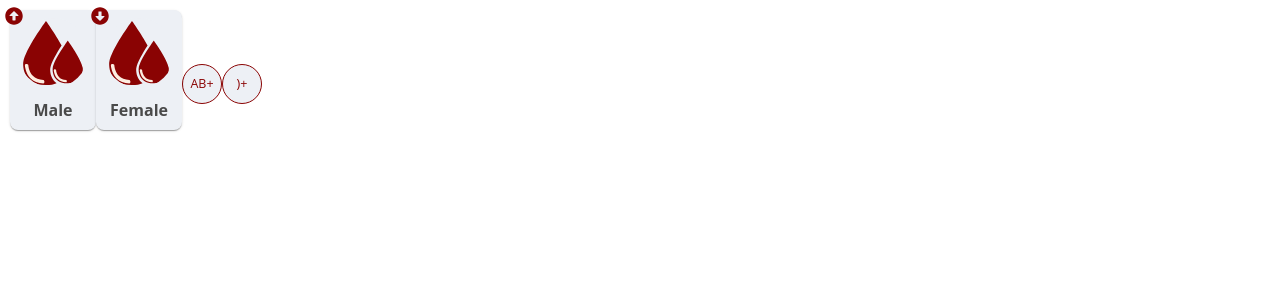
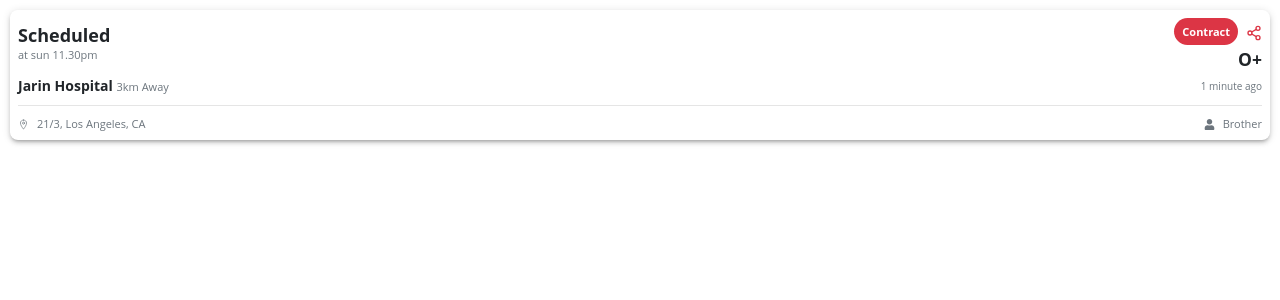
Before and after one commit to tuhinsaud4614/blood-donation, a React (Create React App) app: page / in a window 1280 px wide. Shown: the top 300 px of the page. Built offline with nearby package versions, Linux system fonts and the light colour scheme.

Commit message:
Create Request card Component

```diff
--- a/src/App.js
+++ b/src/App.js
@@ -1,9 +1,11 @@
 import { useState } from "react";
-import GenderRadio from "./shared/components/radio-button/GenderRadio";
+// import GenderRadio from "./shared/components/radio-button/GenderRadio";
 import img from "./assets/img/blood-logo.svg";
-import CircleRadio from "./shared/components/radio-button/CircleRadio";
+import RequestCard from "./pages/Requests/components/request-card/RequestCard";
+// import CircleRadio from "./shared/components/radio-button/CircleRadio";
 // import ImagePicker from "./shared/components/image-picker/ImagePicker";
-import { FaArrowAltCircleUp, FaArrowAltCircleDown } from "react-icons/fa";
+// import { FaArrowAltCircleUp, FaArrowAltCircleDown } from "react-icons/fa";
+import Avatar from "./shared/components/avatar/Avatar";
 
 // import Button from "./shared/components/button/Button";
 // import DateSlider from "./shared/components/date-slider/DateSlider";
@@ -43,7 +45,7 @@ function App() {
         Date
       </DateSlider> */}
       {/* <ImagePicker changed={(value) => setstate(value)} name="image" value={state} /> */}
-      <GenderRadio
+      {/* <GenderRadio
         name="gender"
         img={img}
         changed={(e) => {
@@ -80,6 +82,8 @@ function App() {
       >
         )+
       </CircleRadio>
+      <Avatar>O+</Avatar> */}
+      <RequestCard />
     </div>
   );
 }
--- /dev/null
+++ b/src/pages/Requests/components/request-card/RequestCard.js
@@ -0,0 +1,59 @@
+import PropTypes from "prop-types";
+import { FiShare2 } from "react-icons/fi";
+import { FaUser } from "react-icons/fa";
+import { IoLocationOutline } from "react-icons/io5";
+
+import classes from "./RequestCard.module.css";
+
+const RequestCard = (data) => {
+  return (
+    <div className={`${classes.RequestCard} bx-sh3`}>
+      {/* Request card top  start */}
+      <div className={`${classes.RequestCardTop}`}>
+        <div className={`${classes.RequestCardTopLeft}`}>
+          <h3>Scheduled</h3>
+          <span className={`text-muted`}>at sun 11.30pm</span>
+        </div>
+        <div className={`${classes.RequestCardTopRight}`}>
+          <div>
+            <span className={`badge badge-danger `}>Contract</span>
+            <FiShare2 className={`text-danger`} />
+          </div>
+          <h3>O+</h3>
+        </div>
+      </div>
+      {/* Request card top  end */}
+      {/* Request card mid  start */}
+      <div className={`${classes.RequestCardMid}`}>
+        <h4>
+          Jarin Hospital <span className={`text-muted`}>3km Away</span>
+        </h4>
+        <span className={`text-muted`}>1 minute ago</span>
+      </div>
+      {/* Request card mid  end */}
+      <hr />
+      {/* Request card bottom start */}
+      <div className={`${classes.RequestCardBottom}`}>
+        <span className={`text-muted`}>
+          <IoLocationOutline />
+          21/3, Los Angeles, CA
+        </span>
+        <span className={`text-muted`}>
+          <FaUser />
+          Brother
+        </span>
+      </div>
+      {/* Request card bottom end */}
+    </div>
+  );
+};
+
+RequestCard.propTypes = {
+  data: PropTypes.exact({
+    title: PropTypes.string,
+    hospital: PropTypes.string,
+    distance: PropTypes.string,
+  }),
+};
+
+export default RequestCard;
--- /dev/null
+++ b/src/pages/Requests/components/request-card/RequestCard.module.css
@@ -0,0 +1,88 @@
+.RequestCard {
+  padding: var(--pd);
+  border-radius: var(--border-radius);
+}
+.RequestCardTop {
+  display: flex;
+  align-items: center;
+}
+
+.RequestCardTopLeft {
+  flex-basis: 100%;
+  display: flex;
+  flex-direction: column;
+  align-items: flex-start;
+}
+
+.RequestCardTopLeft > h3 {
+  margin: 0;
+  font-weight: bolder;
+  font-size: 1.8rem;
+}
+
+.RequestCardTopLeft > span {
+  font-size: 1.1rem;
+}
+
+.RequestCardTopRight {
+  display: flex;
+  flex-direction: column;
+  align-items: flex-end;
+}
+
+.RequestCardTopRight > div {
+  width: max-content;
+}
+
+.RequestCardTopRight > div > span {
+  padding: var(--pd);
+  margin-right: var(--pd);
+  border-radius: calc(var(--border-radius) * 2);
+  font-size: 1.1rem;
+}
+
+.RequestCardTopRight > div > svg {
+  font-size: 1.6rem;
+  cursor: pointer;
+}
+
+.RequestCardTopRight > h3 {
+  margin: 0;
+  padding-top: calc(var(--pd) * 0.5);
+  text-transform: uppercase;
+  font-weight: bolder;
+}
+
+.RequestCardMid {
+  padding-top: var(--pd);
+  display: flex;
+  justify-content: space-between;
+  align-items: center;
+}
+
+.RequestCardMid > h4 {
+  margin: 0;
+  font-size: 1.4rem;
+  font-weight: bolder;
+}
+
+.RequestCardMid > h4 > span {
+  font-size: 1.1rem;
+  font-weight: normal;
+}
+
+.RequestCardBottom {
+  display: flex;
+  align-items: center;
+  justify-content: space-between;
+  font-size: 1.1rem;
+}
+
+.RequestCardBottom > span {
+    display: flex;
+    align-items: center;
+}
+
+.RequestCardBottom > span > svg {
+  margin-right: var(--pd);
+}
--- a/src/shared/components/avatar/Avatar.js
+++ b/src/shared/components/avatar/Avatar.js
@@ -2,25 +2,28 @@ import PropTypes from "prop-types";
 
 import classes from "./Avatar.module.css";
 
-const Avatar = ({ src, alt, height, width }) => {
+const Avatar = ({ src, alt, height, width, customClass, children }) => {
   return (
     <div
-      className={`${classes.Avatar}`}
+      className={`${classes.Avatar} ${customClass}`}
       style={{
         height: height ? `${height}px` : undefined,
         width: width ? `${width}px` : undefined,
       }}
     >
-      <img src={src} alt={alt} />
+      {src && <img src={src} alt={alt} />}
+      {children}
     </div>
   );
 };
 
 Avatar.propTypes = {
-  src: PropTypes.string.isRequired,
-  alt: PropTypes.string.isRequired,
+  src: PropTypes.string,
+  alt: PropTypes.string,
   height: PropTypes.number,
   width: PropTypes.number,
+  children: PropTypes.string,
+  customClass: PropTypes.string,
 };
 
 export default Avatar;
```
